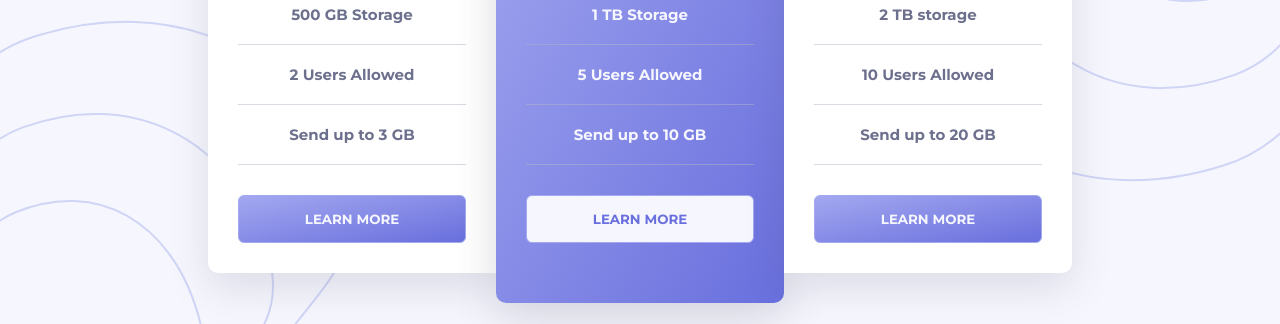
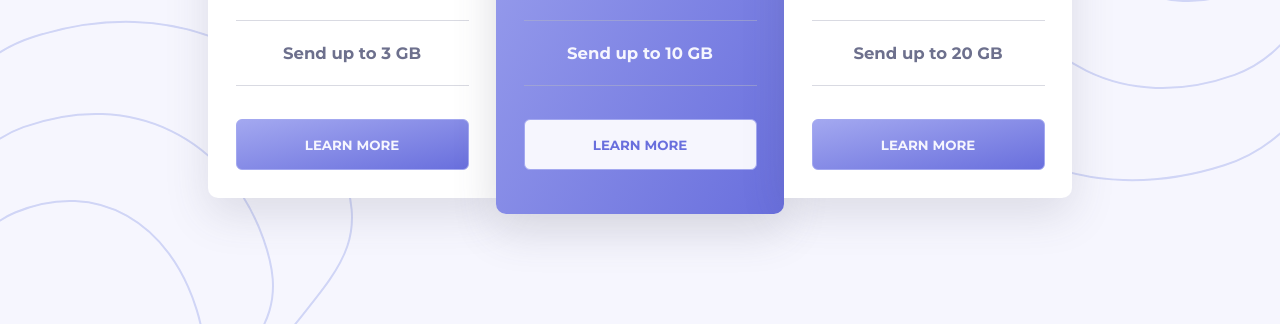
Before and after one commit to tan911/pricing-component-with-toggle, a website built with Parcel: page index.html in a window 1280 px wide. Shown: the part 476-800 px from the top of the page. Built offline with nearby package versions, Linux system fonts and the light colour scheme.

Commit message:
fixing responsiveness

```diff
--- a/sass/_base.scss
+++ b/sass/_base.scss
@@ -52,7 +52,7 @@ $gutter-horizontal: 1rem;
 
   // respond to max 1800px screen size
   @if $breakpoint == big-desktop {
-    @media (min-width: 112.5em) {
+    @media (min-width: 75em) {
       @content;
     }
   }
@@ -119,6 +119,11 @@ body {
   font-size: 4rem;
   color: $color-secondary-dark;
   margin: 6rem 0;
+
+  @include respond(big-desktop) {
+    font-size: 3rem;
+    margin: 3rem;
+  }
 }
 .u-text-center {
   text-align: center;
--- a/sass/_layout.scss
+++ b/sass/_layout.scss
@@ -17,6 +17,10 @@
     gap: 3rem;
     color: $color-secondary-light;
     margin-bottom: 7rem;
+
+    @include respond(big-desktop) {
+      margin-bottom: 5rem;
+    }
   }
 
   .pricing-container {
@@ -57,6 +61,10 @@
         & .price {
           font-size: 6rem;
           text-align: center;
+
+          @include respond(big-desktop) {
+            font-size: 5rem;
+          }
         }
       }
 
@@ -113,6 +121,10 @@
       padding: 3rem;
       box-shadow: 0 1.5rem 4rem rgba($color-dark, 0.15);
 
+      @include respond(big-desktop) {
+        padding: 2.5rem;
+      }
+
       & .pricing-header {
         color: $color-secondary-dark;
       }
@@ -155,6 +167,10 @@
       box-shadow: 0 1.5rem 4rem rgba($color-dark, 0.2);
       border-radius: 10px;
 
+      @include respond(big-desktop) {
+        padding: 4rem 2.5rem;
+      }
+
       & .btn {
         background: $color-white;
         color: $color-primary-dark;
```
Also changed, not shown: css/style.css.
